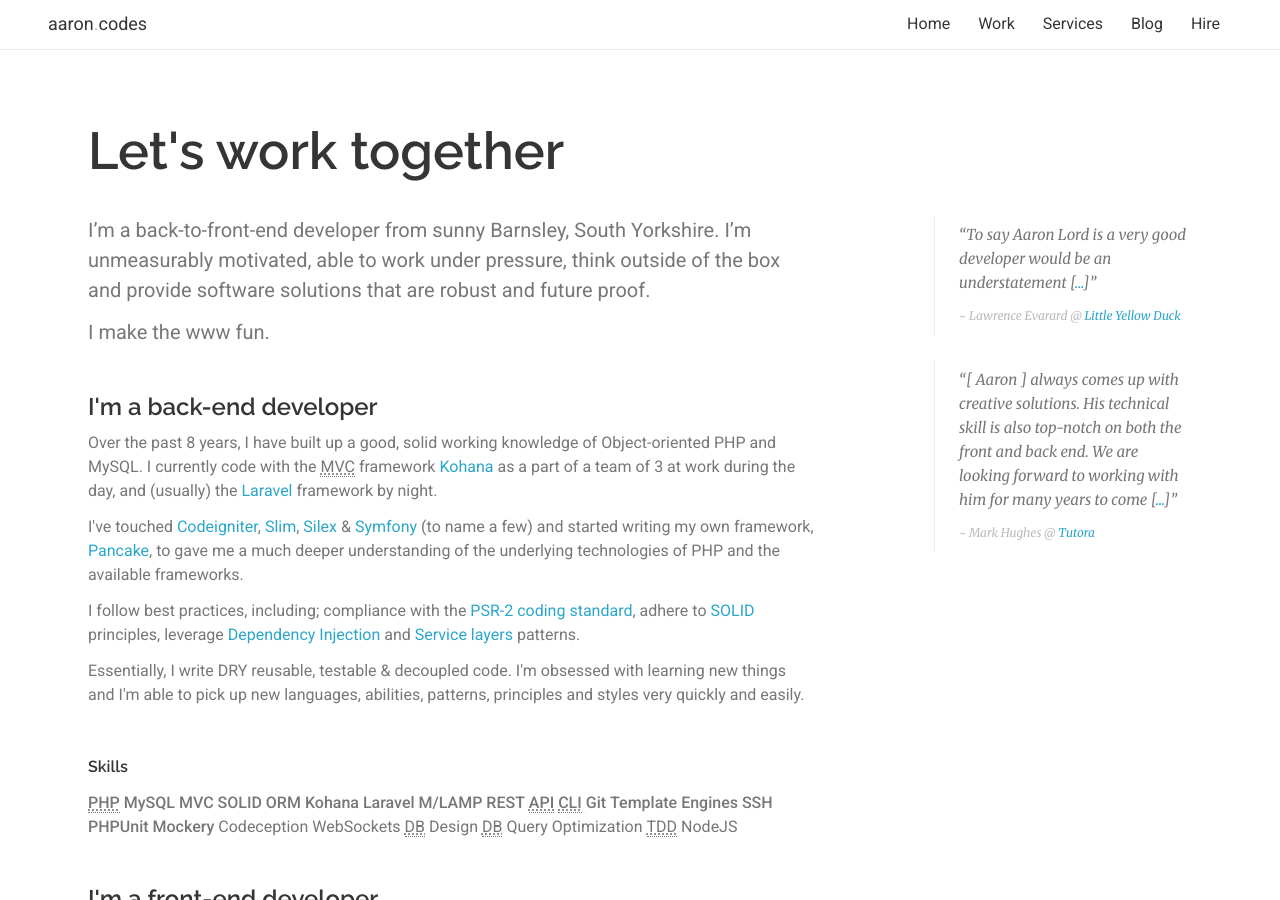
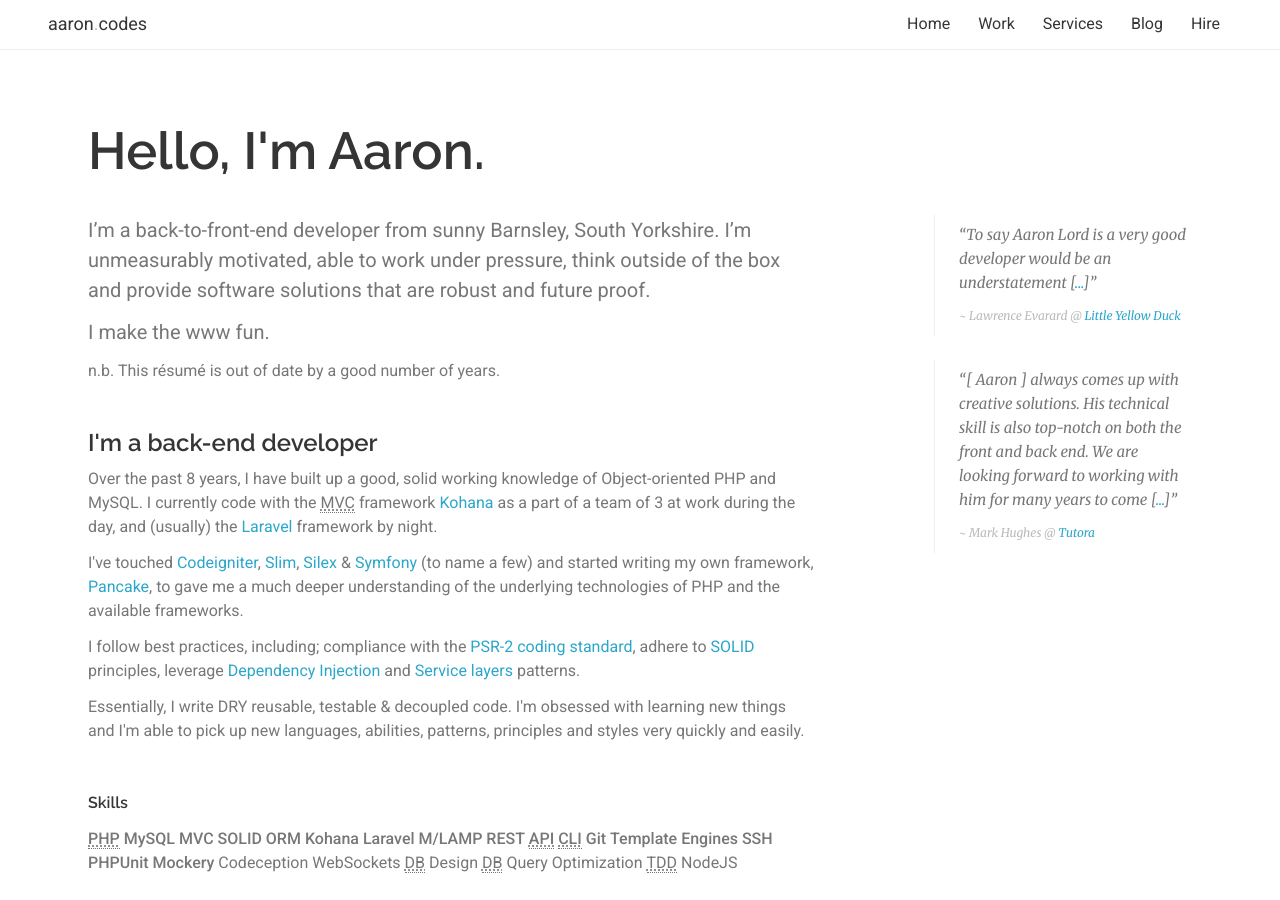
Before and after one commit to aaronlord/aaron.codes, a Jekyll site: the page built from resume/index.html, in a window 1280 px wide and 900 px high. Built offline with Jekyll 4.4.1, drawn with Linux system fonts in a browser that asks for light colours.

Commit message:
Added 'n.b. out of date' to resume

```diff
--- a/resume/index.html
+++ b/resume/index.html
@@ -8,7 +8,7 @@ title: CV
 <div class="wrapper">
     <section class="chapter"><!--
         --><header class="chapter__header">
-            <h1 class="heading kilo">Let's work together</h1>
+            <h1 class="heading kilo">Hello, I'm Aaron.</h1>
         </header><!--
 
         --><div class="chapter__content">
@@ -20,6 +20,8 @@ title: CV
 
                 <p class="delta">I make the www fun.</p>
             </div>
+
+            <p>n.b. This résumé is out of date by a good number of years.</p>
 
             <h3>I'm a back-end developer</h3>
             <p>Over the past {{ coding_for }} years, I have built up a good, solid working knowledge of Object-oriented
```
